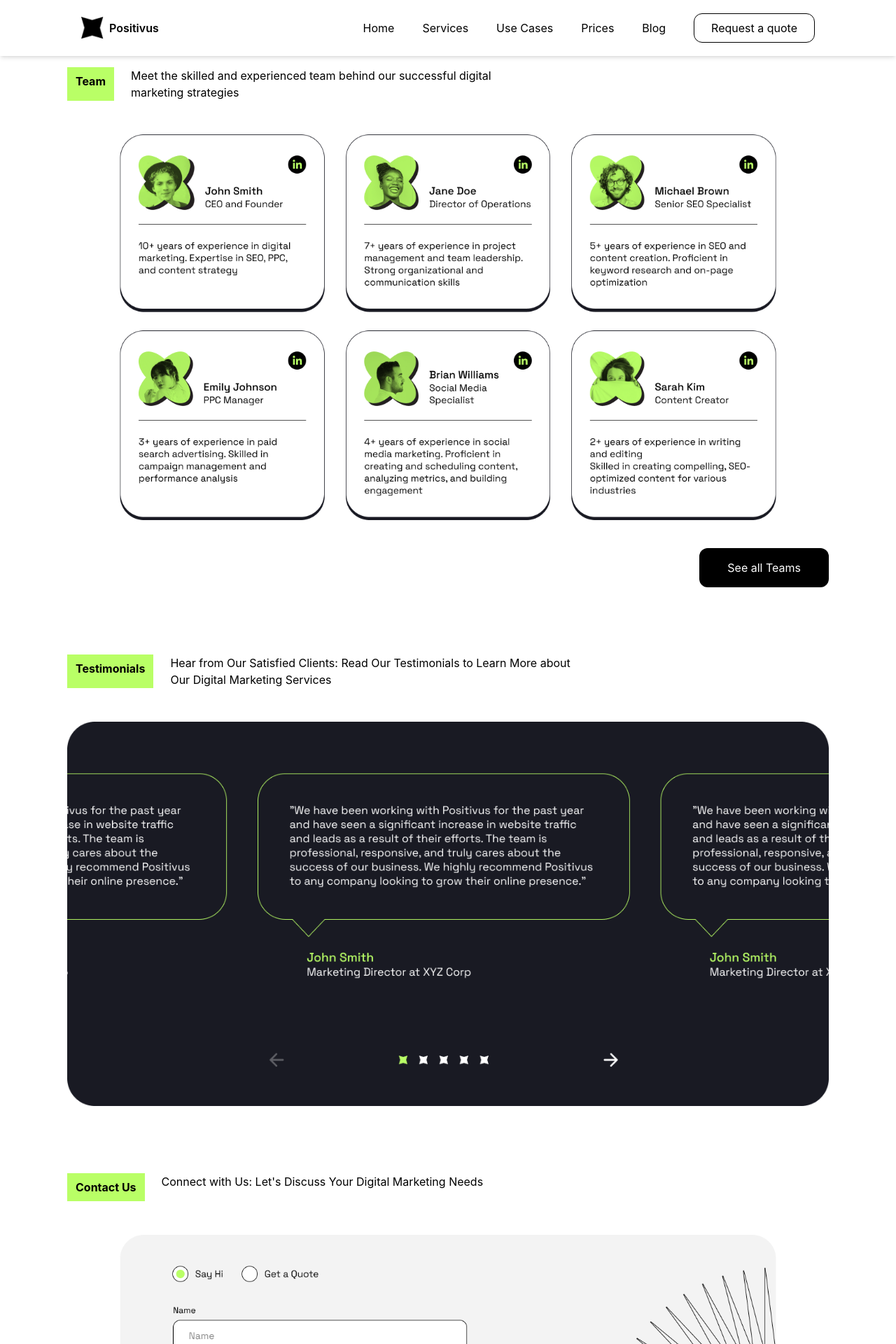
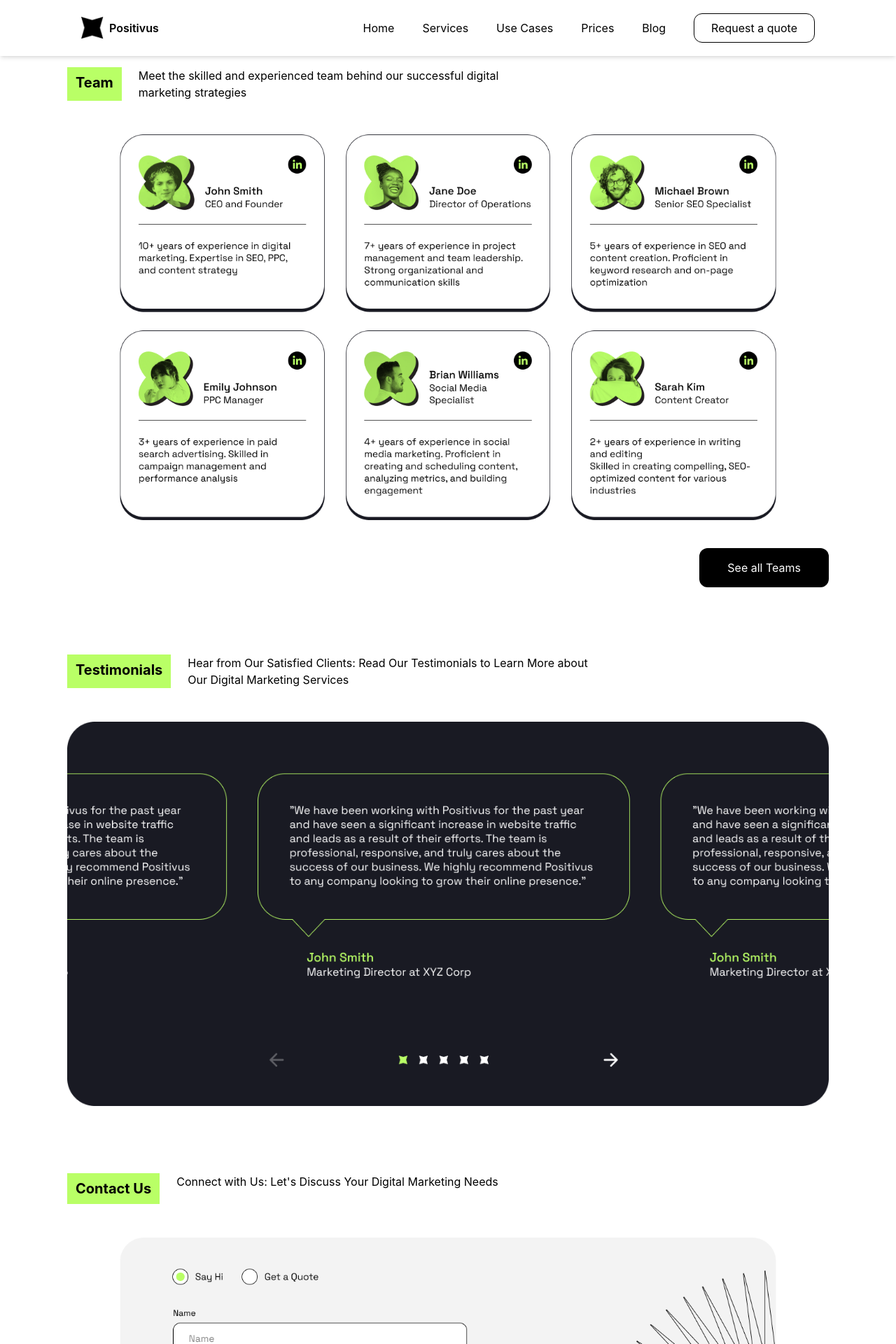
Before and after one commit to nnennafavour/same-fig-project-1, a React (Vite) app in the folder vite-project/: page /blog in a window 1280 px wide. Shown: the top 1920 px of the page at 70% size. Built offline with nearby package versions, Linux system fonts and the light colour scheme.

Commit message:
fix my code

```diff
--- a/vite-project/src/Components/Services.jsx
+++ b/vite-project/src/Components/Services.jsx
@@ -8,7 +8,7 @@ const Services = () => {
 
       {/* Header */}
       <div className="flex flex-col md:flex-row gap-6 mt-20">
-        <h1 className="bg-[#B9FF66] px-3 py-2 font-bold w-fit">
+        <h1 className="bg-[#B9FF66] px-3 py-2 font-bold w-fit text-xl">
           Services
         </h1>
 
--- a/vite-project/src/Pages/Blog.jsx
+++ b/vite-project/src/Pages/Blog.jsx
@@ -10,7 +10,7 @@ const Blog = () => {
 
       {/* Team */}
       <div className="flex flex-col md:flex-row gap-6 mt-24">
-        <span className="bg-[#B9FF66] px-3 py-2 font-bold w-fit">
+        <span className="bg-[#B9FF66] px-3 py-2 font-bold text-xl w-fit">
           Team
         </span>
 
@@ -34,7 +34,7 @@ const Blog = () => {
 
       {/* Testimonials */}
       <div className="flex flex-col md:flex-row gap-6 mt-24">
-        <span className="bg-[#B9FF66] px-3 py-2 font-bold w-fit">
+        <span className="bg-[#B9FF66] px-3 py-2 font-bold w-fit text-xl">
           Testimonials
         </span>
 
@@ -52,7 +52,7 @@ const Blog = () => {
 
       {/* Contact */}
       <div className="flex flex-col md:flex-row gap-6 mt-24">
-        <span className="bg-[#B9FF66] px-3 py-2 font-bold w-fit">
+        <span className="bg-[#B9FF66] px-3 py-2 font-bold w-fit text-xl">
           Contact Us
         </span>
 
--- a/vite-project/src/Pages/Use Cases.jsx
+++ b/vite-project/src/Pages/Use Cases.jsx
@@ -8,7 +8,7 @@ const UseCases = () => {
 
       {/* Case Studies */}
       <div className="flex flex-col md:flex-row gap-6 mt-20">
-        <h1 className="bg-[#B9FF66] px-3 py-2 font-bold w-fit">
+        <h1 className="bg-[#B9FF66] px-3 py-2 font-bold w-fit text-xl">
           Case Studies
         </h1>
 
@@ -26,7 +26,7 @@ const UseCases = () => {
 
       {/* Working Process */}
       <div className="flex flex-col md:flex-row gap-6 mt-24">
-        <h1 className="bg-[#B9FF66] px-3 py-2 font-bold w-fit">
+        <h1 className="bg-[#B9FF66] px-3 py-2 font-bold w-fit text-xl">
           Our Working Process
         </h1>
 
```
